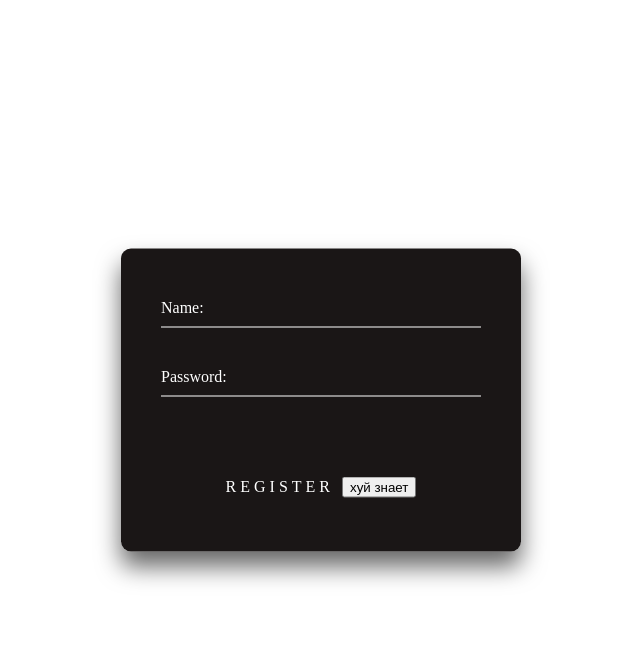
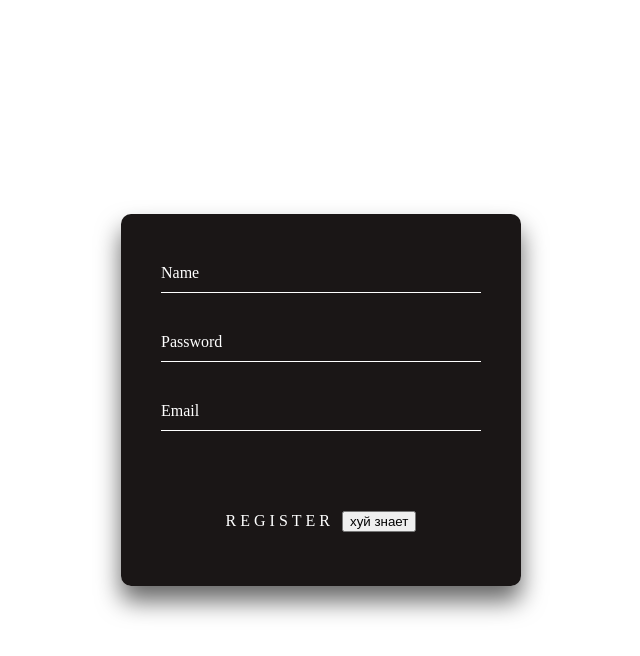
Before and after one commit to Den104Ten/UBU_Python, a Flask app: page /register in a window 1280 px wide. Shown: the top 656 px of the page, without its empty margins (319-959 px from the left). Run offline with Flask 3, Linux system fonts and the light colour scheme.

Commit message:
Твои папки: templates и static

```diff
--- a/WEB_FL.py
+++ b/WEB_FL.py
@@ -1,4 +1,5 @@
 from flask import Flask, redirect, url_for, render_template, request
+from flask_sqlalchemy import SQLAlchemy
 import sqlite3
 
 app = Flask(__name__)
@@ -7,7 +8,7 @@ conn = sqlite3.connect('users.db')
 c = conn.cursor()
 
 c.execute('''CREATE TABLE IF NOT EXISTS users
-             (username TEXT, password TEXT)''')
+             (username TEXT, password TEXT, email TEXT)''')
 
 conn.commit()
 conn.close()
@@ -18,11 +19,12 @@ def register():
     if request.method == 'POST':
         username = request.form['username']
         password = request.form['password']
+        email = request.form['email']
 
         conn = sqlite3.connect("users.db")
         c = conn.cursor()
 
-        c.execute("INSERT INTO users (username, password) VALUES (?, ?)", (username, password))
+        c.execute("INSERT INTO users (username, password, email) VALUES (?, ?, ?)", (username, password, email))
 
         conn.commit()
         conn.close()
@@ -77,4 +79,4 @@ def login_incorrect():
     return render_template('login.html')
 
 if __name__ == "__main__":
-    app.run()
+    app.run(debug=True)
--- a/templates/register.html
+++ b/templates/register.html
@@ -29,11 +29,15 @@
   <form method="POST" action="/register">
     <div class="user-box">
       <input type="text" id="username" name="username" required="">
-      <label for="username">Name:</label>
+      <label for="username">Name</label>
     </div>
     <div class="user-box">
       <input type="password" id="password" name="password" required="">
-      <label for="password">Password:</label>
+      <label for="password">Password</label>
+    </div>
+    <div class="user-box">
+      <input type="text" id="email" name="email" required="">
+      <label for="email">Email</label>
     </div><center>
     <a href="#">
         Register
```
Also changed, not shown: static/login.css (+6 -6 lines), users.db.
